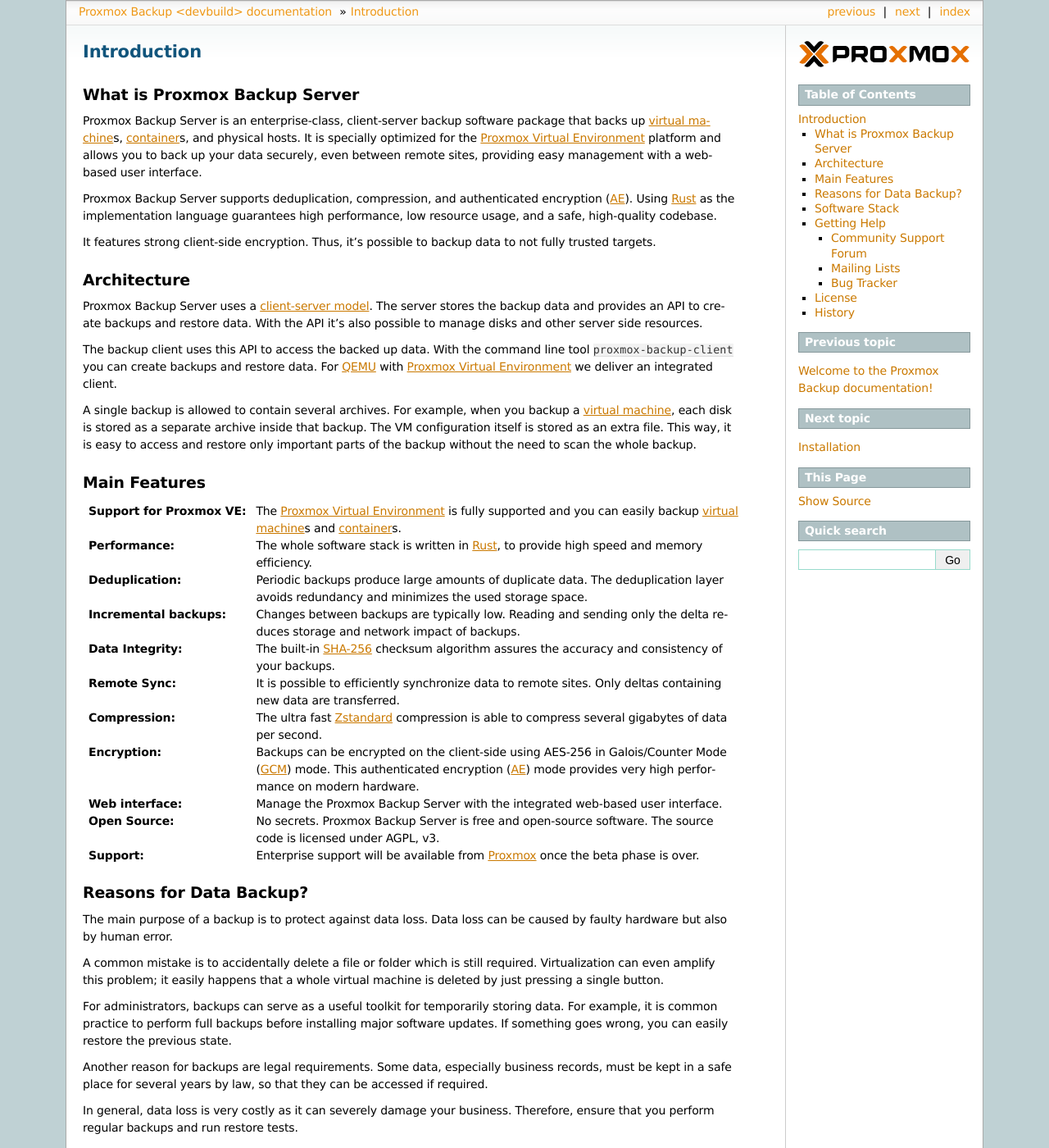
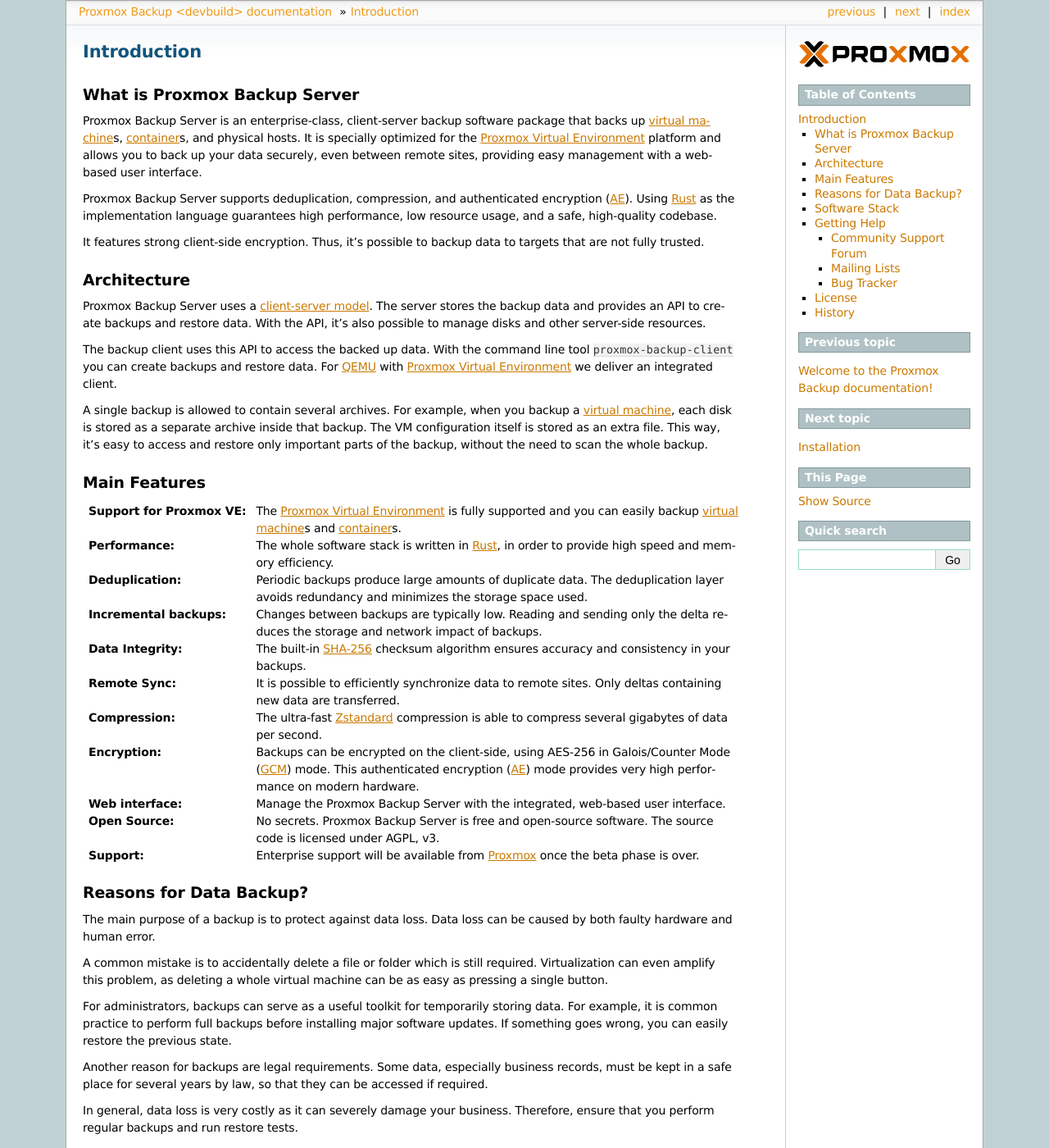
Before and after one commit to proxmox/proxmox-backup, a Sphinx documentation site: the page built from docs/introduction.rst, in a window 1280 px wide and 1400 px high. Shown: the whole window at 82% size. Built offline with Sphinx 7.4.7, drawn with Linux system fonts in a browser that asks for light colours; some of the changed text lies outside the part shown.

Commit message:
introduction: language improvement (fix typos, grammar, wording)
Fix typos and grammatical errors.
Reword some sentences for better readability.
Clean up the list found under "Software Stack", so that it maintains a consistent
style throughout.

Signed-off-by: Wolfgang Bumiller <w.bumiller@proxmox.com>

```diff
--- a/docs/introduction.rst
+++ b/docs/introduction.rst
@@ -15,7 +15,7 @@
 performance, low resource usage, and a safe, high-quality codebase.
 
 It features strong client-side encryption. Thus, it's possible to
-backup data to not fully trusted targets.
+backup data to targets that are not fully trusted.
 
 
 Architecture
@@ -23,7 +23,7 @@
 
 Proxmox Backup Server uses a `client-server model`_. The server stores the
 backup data and provides an API to create backups and restore data. With the
-API it's also possible to manage disks and other server side resources.
+API, it's also possible to manage disks and other server-side resources.
 
 The backup client uses this API to access the backed up data. With the command
 line tool ``proxmox-backup-client`` you can create backups and restore data.
@@ -32,7 +32,7 @@
 A single backup is allowed to contain several archives. For example, when you
 backup a :term:`virtual machine`, each disk is stored as a separate archive
 inside that backup. The VM configuration itself is stored as an extra file.
-This way, it is easy to access and restore only important parts of the backup
+This way, it's easy to access and restore only important parts of the backup,
 without the need to scan the whole backup.
 
 
@@ -44,29 +44,29 @@
    :term:`container`\ s.
 
 :Performance: The whole software stack is written in :term:`Rust`,
-   to provide high speed and memory efficiency.
+   in order to provide high speed and memory efficiency.
 
 :Deduplication: Periodic backups produce large amounts of duplicate
-   data. The deduplication layer avoids redundancy and minimizes the used
-   storage space.
+   data. The deduplication layer avoids redundancy and minimizes the storage
+   space used.
 
 :Incremental backups: Changes between backups are typically low. Reading and
-   sending only the delta reduces storage and network impact of backups.
+   sending only the delta reduces the storage and network impact of backups.
 
-:Data Integrity: The built-in `SHA-256`_ checksum algorithm assures the
-   accuracy and consistency of your backups.
+:Data Integrity: The built-in `SHA-256`_ checksum algorithm ensures accuracy and
+   consistency in your backups.
 
 :Remote Sync: It is possible to efficiently synchronize data to remote
    sites. Only deltas containing new data are transferred.
 
-:Compression: The ultra fast Zstandard_ compression is able to compress
+:Compression: The ultra-fast Zstandard_ compression is able to compress
    several gigabytes of data per second.
 
-:Encryption: Backups can be encrypted on the client-side using AES-256 in
+:Encryption: Backups can be encrypted on the client-side, using AES-256 in
    Galois/Counter Mode (GCM_) mode. This authenticated encryption (AE_) mode
    provides very high performance on modern hardware.
 
-:Web interface: Manage the Proxmox Backup Server with the integrated web-based
+:Web interface: Manage the Proxmox Backup Server with the integrated, web-based
    user interface.
 
 :Open Source: No secrets. Proxmox Backup Server is free and open-source
@@ -80,11 +80,11 @@
 ------------------------
 
 The main purpose of a backup is to protect against data loss. Data loss can be
-caused by faulty hardware but also by human error.
+caused by both faulty hardware and human error.
 
 A common mistake is to accidentally delete a file or folder which is still
-required. Virtualization can even amplify this problem; it easily happens that
-a whole virtual machine is deleted by just pressing a single button.
+required. Virtualization can even amplify this problem, as deleting a whole
+virtual machine can be as easy as pressing a single button.
 
 For administrators, backups can serve as a useful toolkit for temporarily
 storing data. For example, it is common practice to perform full backups before
@@ -104,16 +104,16 @@
 
 Proxmox Backup Server consists of multiple components:
 
-* server-daemon providing, among others, a RESTfull API, super-fast
+* A server-daemon providing, among other things, a RESTfull API, super-fast
   asynchronous tasks, lightweight usage statistic collection, scheduling
   events, strict separation of privileged and unprivileged execution
-  environments, ...
-* JavaScript management webinterface
-* management CLI tool for the server (`proxmox-backup-manager`)
-* client CLI tool (`proxmox-backup-client`) to access the server easily from
-  any `Linux amd64` environment.
+  environments
+* A JavaScript management web interface
+* A management CLI tool for the server (`proxmox-backup-manager`)
+* A client CLI tool (`proxmox-backup-client`) to access the server easily from
+  any `Linux amd64` environment
 
-Everything outside of the web interface is written in the Rust programming
+Aside from the web interface, everything is written in the Rust programming
 language.
 
  "The Rust programming language helps you write faster, more reliable software.
```
